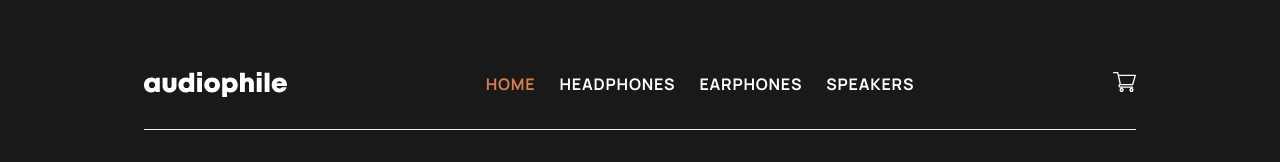
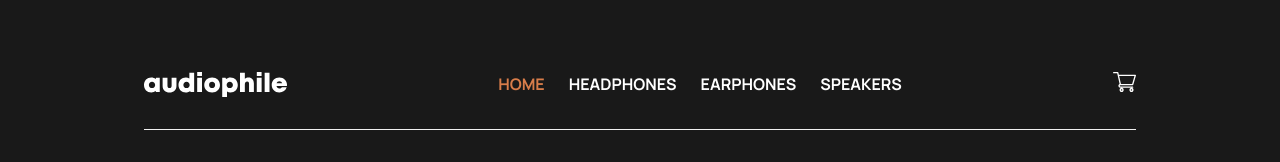
Before and after one commit to kerstin-w/audiophile-ecommerce, a Next.js app: page / in a window 1280 px wide. Shown: the top 162 px of the page. Built offline with nearby package versions, Linux system fonts and the light colour scheme.

Commit message:
style: Add letter spacing to tailwind config

```diff
--- a/tailwind.config.js
+++ b/tailwind.config.js
@@ -6,6 +6,9 @@ module.exports = {
     './app/**/*.{js,ts,jsx,tsx,mdx}',
   ],
   theme: {
+    letterSpacing: {
+      widest: '10px',
+    },
     extend: {
       colors: {
         primary: {
```
